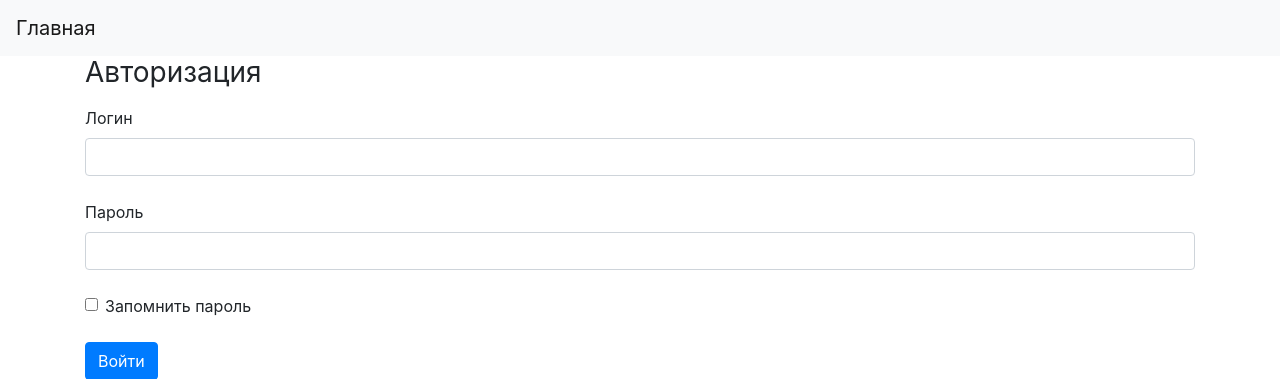
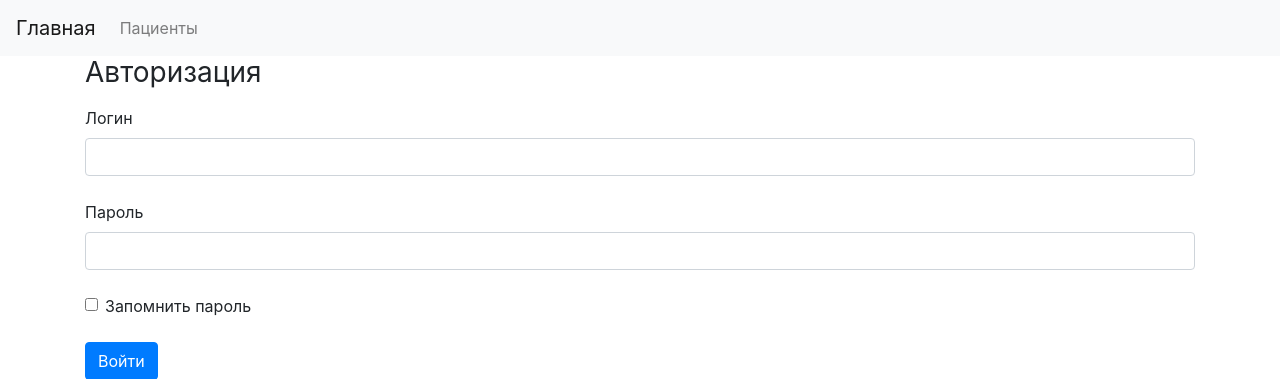
Before and after one commit to datblag/stat_site, a Flask app: a page that uses site_app/templates/base.html in a window 1280 px wide. Shown: the top 379 px of the page. Run offline with Flask 2, Linux system fonts and the light colour scheme; parts of the project's set-up code (start-up, migrations or seed data) failed here and were passed over; some libraries are stand-ins or nearby versions.

Commit message:
change site menu

```diff
--- a/site_app/templates/base.html
+++ b/site_app/templates/base.html
@@ -23,6 +23,9 @@
     <ul class="navbar-nav mr-auto">
       <li class="nav-item active">
 
+      </li>
+        <li class="nav-item">
+        <a class="nav-link" href="{{url_for('patients_list')}}">Пациенты</a>
       </li>
     </ul>
     {% if current_user.is_anonymous %}
```
